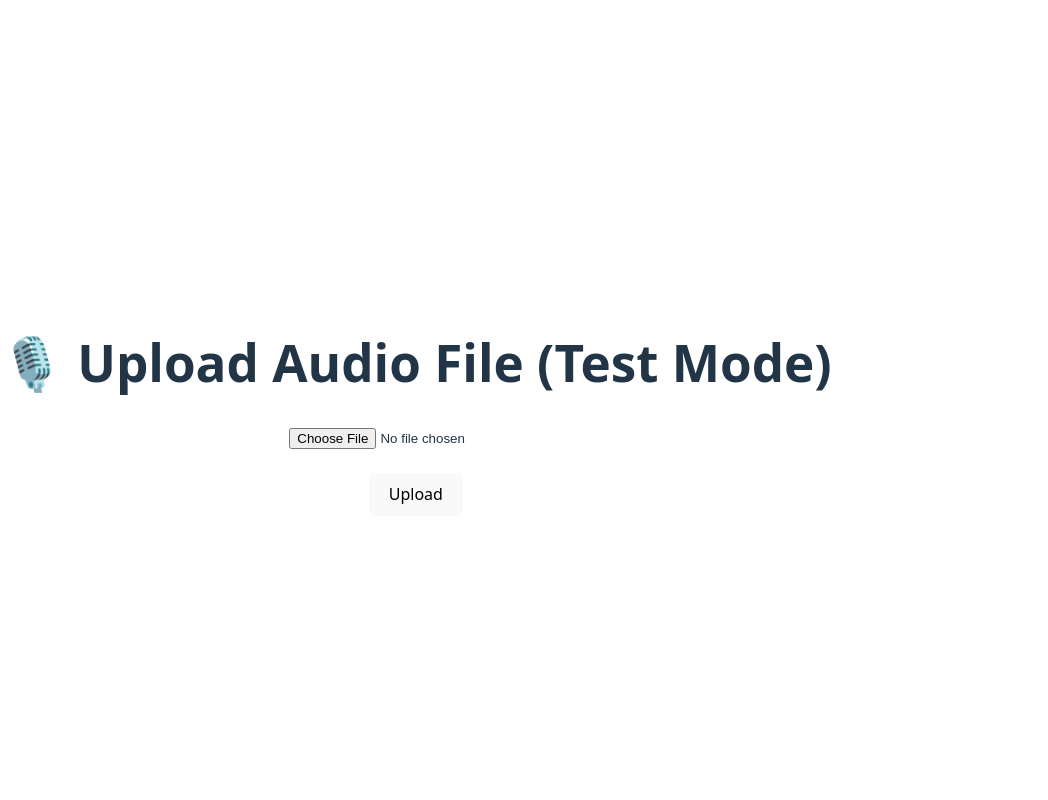
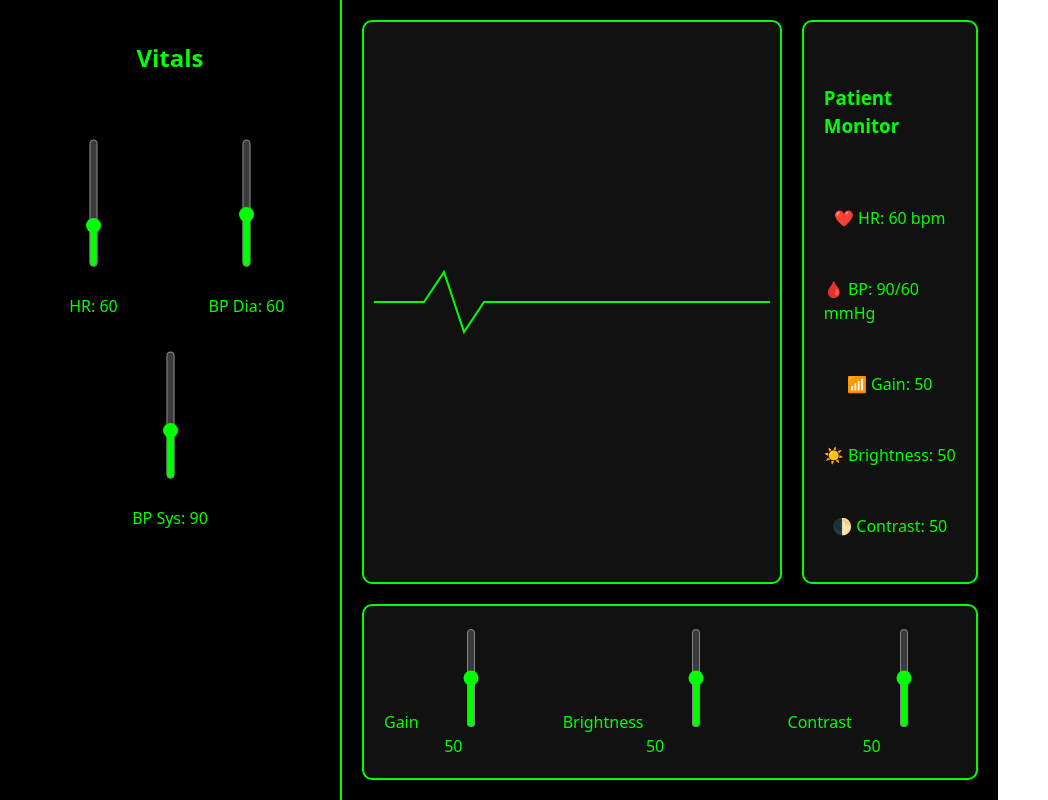
Before and after one commit to alexanderhu77/BlueChip, a React (Vite) app in the folder client/: page / in a window 1280 px wide. Shown: the whole page, without its empty margins (0-1048 px from the left). Built offline with nearby package versions, Linux system fonts and the light colour scheme; no server answers.

Commit message:
ekg monitor basics

```diff
--- a/client/package.json
+++ b/client/package.json
@@ -12,6 +12,7 @@
   "dependencies": {
     "axios": "^1.9.0",
     "react": "^19.0.0",
+    "react-dial-knob": "^1.3.0",
     "react-dom": "^19.0.0"
   },
   "devDependencies": {
--- a/client/src/App.jsx
+++ b/client/src/App.jsx
@@ -1,50 +1,217 @@
-import React, { useState } from 'react';
+import React, { useState, useEffect } from 'react';
 import axios from 'axios';
 
 function App() {
-  const [file, setFile] = useState(null);
-  const [message, setMessage] = useState('');
+  const [heartRate, setHeartRate] = useState(60);
+  const [bpDia, setBpDia] = useState(60);
+  const [bpSys, setBpSys] = useState(90);
 
-  const handleFileChange = (e) => {
-    setFile(e.target.files[0]);
-  };
+  const [gain, setGain] = useState(50);
+  const [brightness, setBrightness] = useState(50);
+  const [contrast, setContrast] = useState(50);
 
-  const handleUpload = async () => {
-    if (!file) {
-      alert('Please select a file first!');
-      return;
-    }
+  useEffect(() => {
+    const interval = setInterval(() => {
+      sendVitalSigns();
+    }, 1000);
+    return () => clearInterval(interval);
+  }, [heartRate, bpDia, bpSys]);
 
-    const formData = new FormData();
-    formData.append('audio', file);
-
+  const sendVitalSigns = async () => {
     try {
-      const response = await axios.post('http://localhost:5000/upload', formData, {
-        headers: { 'Content-Type': 'multipart/form-data' }
+      await axios.post('http://localhost:5000/vital-signs', {
+        heartRate,
+        bpDia,
+        bpSys
+      }, {
+        headers: {
+          'Content-Type': 'application/json'
+        }
       });
-      console.log(response.data);
-      setMessage(response.data.message);
     } catch (error) {
-      console.error('Upload failed:', error);
-      setMessage('Upload failed.');
+      console.error('Failed to send vital signs:', error.response ? error.response.data : error.message);
     }
   };
 
+  const beatSpeedMs = heartRate > 0 ? (60000 / heartRate) : 1000;
+
   return (
-    <div style={{ textAlign: 'center', marginTop: '50px' }}>
-      <h1>🎙️ Upload Audio File (Test Mode)</h1>
-      <input type="file" accept="audio/*" onChange={handleFileChange} />
-      <br/><br/>
-      <button onClick={handleUpload}>Upload</button>
+    <div style={{
+      display: 'flex',
+      flexDirection: 'row',
+      minHeight: '100vh',
+      backgroundColor: '#000000',
+      color: '#00FF00',
+    }}>
 
-      {message && (
-        <div style={{ marginTop: '40px' }}>
-          <h2>Status:</h2>
-          <p>{message}</p>
+      {/* Left Sidebar */}
+      <div style={{
+        display: 'flex',
+        flexDirection: 'column',
+        alignItems: 'center',
+        width: '300px',
+        backgroundColor: '#000000',
+        padding: '20px',
+        borderRight: '2px solid #00FF00',
+      }}>
+        <h2>Vitals</h2>
+        <div style={{
+          display: 'flex',
+          flexDirection: 'row',
+          justifyContent: 'center',
+          alignItems: 'center',
+          flexWrap: 'wrap',
+          marginTop: '30px',
+          gap: '20px'
+        }}>
+          <Slider label="HR" value={heartRate} setValue={setHeartRate} min={0} max={200} />
+          <Slider label="BP Dia" value={bpDia} setValue={setBpDia} min={0} max={150} />
+          <Slider label="BP Sys" value={bpSys} setValue={setBpSys} min={0} max={250} />
         </div>
-      )}
+      </div>
+
+      {/* Main Content */}
+      <div style={{
+        flex: 1,
+        display: 'flex',
+        flexDirection: 'column',
+        padding: '20px',
+        gap: '20px',
+      }}>
+
+        {/* EKG + Patient Info */}
+        <div style={{
+          display: 'flex',
+          flexDirection: 'row',
+          flex: 1,
+          gap: '20px',
+        }}>
+          {/* EKG Section */}
+          <div style={{
+            flex: 3,
+            backgroundColor: '#111111',
+            border: '2px solid #00FF00',
+            borderRadius: '10px',
+            display: 'flex',
+            alignItems: 'center',
+            justifyContent: 'center',
+            padding: '10px'
+          }}>
+            <EKGLine beatSpeedMs={beatSpeedMs} heartRate={heartRate} />
+          </div>
+
+          {/* Patient Monitor Section */}
+          <div style={{
+            flex: 1,
+            backgroundColor: '#111111',
+            border: '2px solid #00FF00',
+            borderRadius: '10px',
+            display: 'flex',
+            flexDirection: 'column',
+            alignItems: 'center',
+            justifyContent: 'space-around',
+            padding: '20px'
+          }}>
+            <h3>Patient Monitor</h3>
+            <div>❤️ HR: {heartRate} bpm</div>
+            <div>🩸 BP: {bpSys}/{bpDia} mmHg</div>
+            <div>📶 Gain: {gain}</div>
+            <div>☀️ Brightness: {brightness}</div>
+            <div>🌓 Contrast: {contrast}</div>
+          </div>
+        </div>
+
+        {/* Knobs Section */}
+        <div style={{
+          display: 'flex',
+          flexDirection: 'row',
+          justifyContent: 'space-around',
+          alignItems: 'center',
+          backgroundColor: '#111111',
+          padding: '20px',
+          border: '2px solid #00FF00',
+          borderRadius: '10px',
+          flexWrap: 'wrap',
+          gap: '40px',
+        }}>
+          <Knob label="Gain" value={gain} setValue={setGain} />
+          <Knob label="Brightness" value={brightness} setValue={setBrightness} />
+          <Knob label="Contrast" value={contrast} setValue={setContrast} />
+        </div>
+
+      </div>
     </div>
   );
 }
 
+// Small components
+function Slider({ label, value, setValue, min, max }) {
+  return (
+    <div style={{ textAlign: 'center' }}>
+      <input
+        type="range"
+        min={min}
+        max={max}
+        value={value}
+        onChange={(e) => setValue(Number(e.target.value))}
+        style={{
+          writingMode: 'bt-lr',
+          transform: 'rotate(270deg)',
+          height: '150px',
+          accentColor: '#00FF00',
+        }}
+      />
+      <div style={{ marginTop: '10px' }}>{label}: {value}</div>
+    </div>
+  );
+}
+
+function Knob({ label, value, setValue }) {
+  return (
+    <div style={{ textAlign: 'center' }}>
+      <label>{label}</label>
+      <input
+        type="range"
+        min="0"
+        max="100"
+        value={value}
+        onChange={(e) => setValue(Number(e.target.value))}
+        style={{
+          width: '100px',
+          height: '100px',
+          transform: 'rotate(-90deg)',
+          accentColor: '#00FF00',
+        }}
+      />
+      <div>{value}</div>
+    </div>
+  );
+}
+
+function EKGLine({ beatSpeedMs, heartRate }) {
+  const [beat, setBeat] = useState(false);
+
+  useEffect(() => {
+    if (heartRate > 0) {
+      const interval = setInterval(() => {
+        setBeat(prev => !prev);
+      }, beatSpeedMs);
+      return () => clearInterval(interval);
+    } else {
+      setBeat(false);
+    }
+  }, [beatSpeedMs, heartRate]);
+
+  return (
+    <svg width="100%" height="100">
+      <polyline
+        points={beat ? "0,50 50,50 70,20 90,80 110,50 1000,50" : "0,50 1000,50"}
+        stroke="#00FF00"
+        strokeWidth="2"
+        fill="none"
+      />
+    </svg>
+  );
+}
+
 export default App;
```
Also changed, not shown: 2 other files (tests, documents, lock files or other folders).
